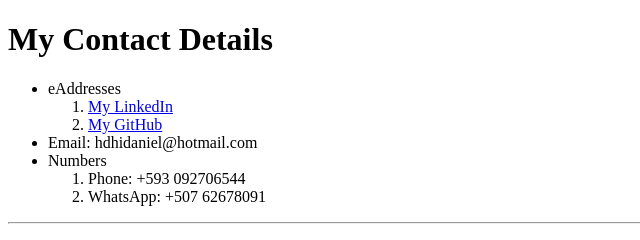
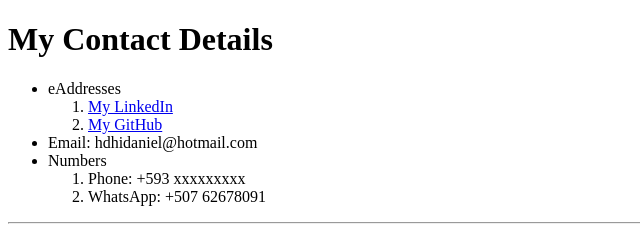
Before and after one commit to HiImWazza/cv, a plain HTML site: page contact.html in a window 1280 px wide. Shown: the top 240 px of the page, 0-640 px from the left. Drawn offline with Linux system fonts and the light colour scheme.

Commit message:
Update contact.html

```diff
--- a/contact.html
+++ b/contact.html
@@ -16,7 +16,7 @@
       <li>Email: hdhidaniel@hotmail.com</li>
       <li>Numbers
         <ol>
-          <li>Phone: +593 092706544</li>
+          <li>Phone: +593 xxxxxxxxx</li>
           <li>WhatsApp: +507 62678091</li>
         </ol>
       </li>
```
